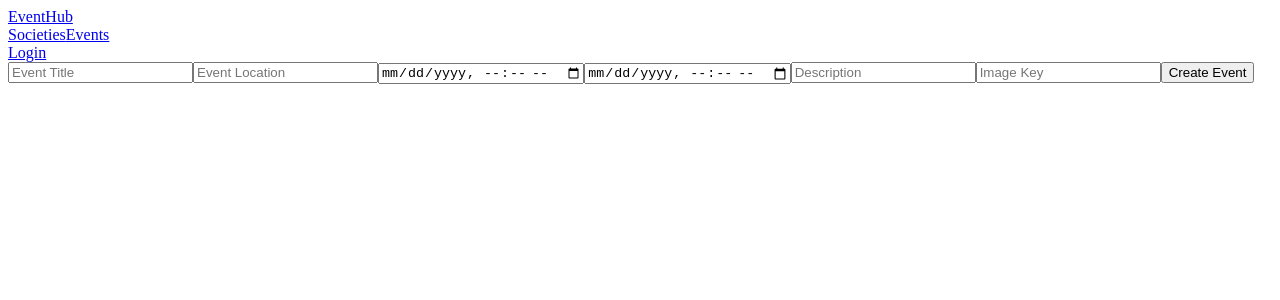
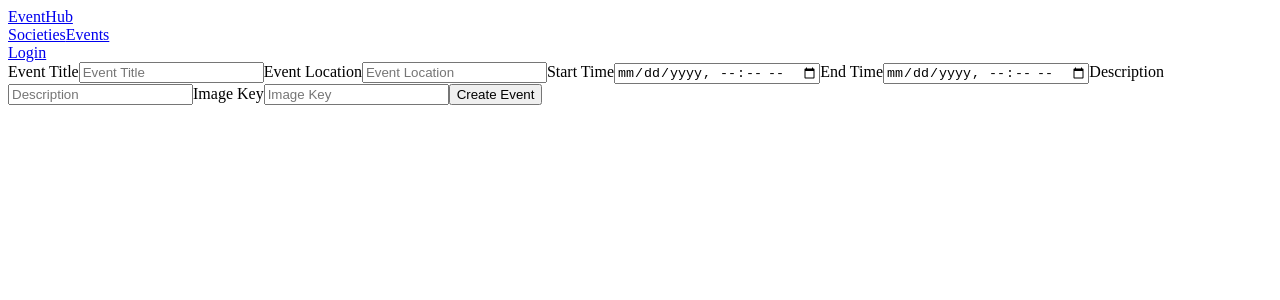
Before and after one commit to muxdz/warwick-eventhub, a Next.js app in the folder frontend/: page /societies/1/create in a window 1280 px wide. Shown: the top 300 px of the page. Built offline with nearby package versions, Linux system fonts and the light colour scheme.

Commit message:
feat: added labels for all forms

```diff
--- a/frontend/components/EditEventForm.tsx
+++ b/frontend/components/EditEventForm.tsx
@@ -116,27 +116,32 @@ export default function EditEventForm({ event }: Props) {
 
   return (
     <form onSubmit={handleSubmit}>
+      <label htmlFor="title">Title</label>
       <input
         value={title}
         onChange={(e) => setTitle(e.target.value)}
       />
 
+      <label htmlFor="location">Location</label>
       <input
         value={location}
         onChange={(e) => setLocation(e.target.value)}
       />
 
+      <label htmlFor="description">Description</label>
       <input
         value={description}
         onChange={(e) => setDescription(e.target.value)}
       />
 
+      <label htmlFor="start_time">Start Time</label>
       <input
         value={startTime}
         type="datetime-local"
         onChange={(e) => setStartTime(e.target.value)}
       />
 
+      <label htmlFor="end_time">End Time</label>
       <input
         value={endTime}
         type="datetime-local"
--- a/frontend/components/EventCreate.tsx
+++ b/frontend/components/EventCreate.tsx
@@ -93,6 +93,7 @@ export default function EventCreate({ societyId }: CreateEventFormProps) {
 
     return (
         <form onSubmit={handleCreateEvent}>
+            <label htmlFor="event_title">Event Title</label>
             <input
                 id="event_title"
                 name="event_title"
@@ -102,6 +103,7 @@ export default function EventCreate({ societyId }: CreateEventFormProps) {
                 placeholder="Event Title"
                 required
             />
+            <label htmlFor="event_location">Event Location</label>
             <input
                 id="event_location"
                 name="event_location"
@@ -111,6 +113,7 @@ export default function EventCreate({ societyId }: CreateEventFormProps) {
                 placeholder="Event Location"
                 required
             />
+            <label htmlFor="start_time">Start Time</label>
             <input
                 id="start_time"
                 name="start_time"
@@ -120,6 +123,7 @@ export default function EventCreate({ societyId }: CreateEventFormProps) {
                 placeholder="Start Time"
                 required
             />
+            <label htmlFor="end_time">End Time</label>
             <input
                 id="end_time"
                 name="end_time"
@@ -128,6 +132,7 @@ export default function EventCreate({ societyId }: CreateEventFormProps) {
                 onChange={(event) => setFormData({ ...formData, end_time: event.target.value })}
                 placeholder="End Time"
             />
+            <label htmlFor="description">Description</label>
             <input
                 id="description"
                 name="description"
@@ -136,6 +141,7 @@ export default function EventCreate({ societyId }: CreateEventFormProps) {
                 onChange={(event) => setFormData({ ...formData, description: event.target.value })}
                 placeholder="Description"
             />
+            <label htmlFor="image_key">Image Key</label>
             <input
                 id="image_key"
                 name="image_key"
--- a/frontend/components/LoginForm.tsx
+++ b/frontend/components/LoginForm.tsx
@@ -32,6 +32,7 @@ export default function LoginForm() {
 
     return (
         <form onSubmit={handleLogin}>
+            <label htmlFor="email">Email</label>
             <input
                 id="email"
                 name="email"
@@ -40,6 +41,7 @@ export default function LoginForm() {
                 value={email}
                 onChange={(e) => setEmail(e.target.value)}
             />
+            <label htmlFor="password">Password</label>
             <input
                 id="password"
                 name="password"
--- a/frontend/components/RegisterForm.tsx
+++ b/frontend/components/RegisterForm.tsx
@@ -59,6 +59,7 @@ export default function RegisterForm() {
 
     return (
         <form onSubmit={handleRegister}>
+            <label htmlFor="username">Username</label>
             <input
                 id="username"
                 name="username"
@@ -67,6 +68,7 @@ export default function RegisterForm() {
                 value={formData.username}
                 onChange={(e) => setFormData({ ...formData, username: e.target.value })}
             />
+            <label htmlFor="email">Email</label>
             <input
                 id="email"
                 name="email"
@@ -75,6 +77,7 @@ export default function RegisterForm() {
                 value={formData.email}
                 onChange={(e) => setFormData({ ...formData, email: e.target.value })}
             />
+            <label htmlFor="password">Password</label>
             <input
                 id="password"
                 name="password"
@@ -83,6 +86,7 @@ export default function RegisterForm() {
                 value={formData.password}
                 onChange={(e) => setFormData({ ...formData, password: e.target.value })}
             />
+            <label htmlFor="confirm_password">Confirm Password</label>
             <input
                 id="confirm_password"
                 name="confirm_password"
```
